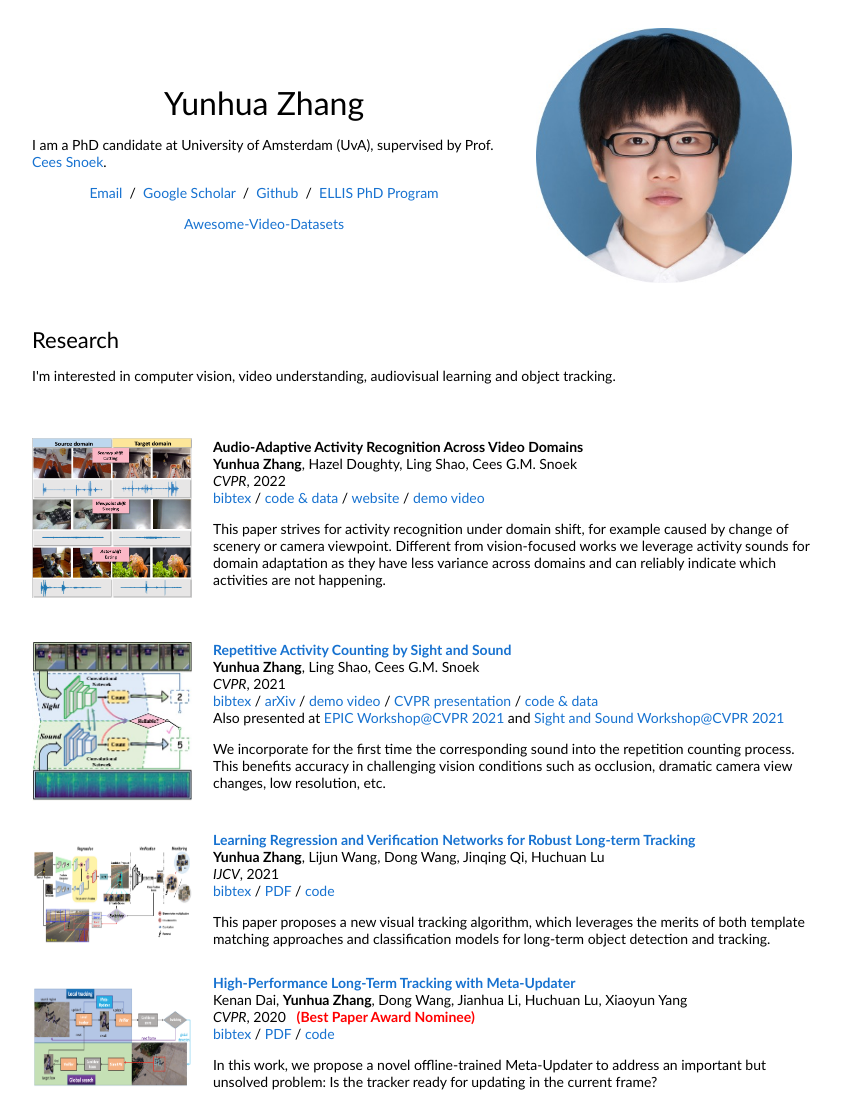
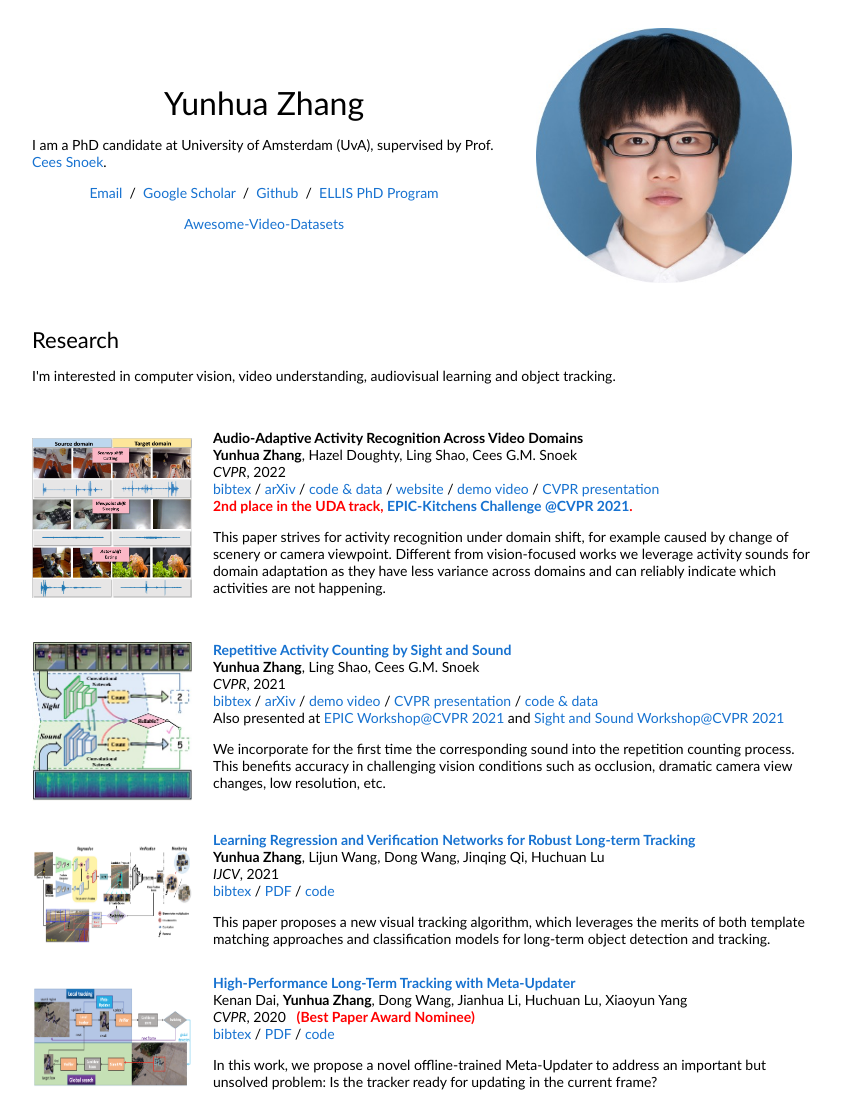
Before and after one commit to xiaobai1217/xiaobai1217.github.io, a plain HTML site: page index.html in a window 1280 px wide. Shown: the top 1100 px of the page, without its empty margins (228-1069 px from the left). Drawn offline with Linux system fonts and the light colour scheme.

Commit message:
cvpr2022

```diff
--- a/index.html
+++ b/index.html
@@ -62,8 +62,10 @@
               <br>
               <em>CVPR</em>, 2022
               <br>
-                <a href="data/cvpr2022.bib">bibtex</a> / <a href="https://github.com/xiaobai1217/DomainAdaptation">code &amp; data</a> / <a href="https://xiaobai1217.github.io/DomainAdaptation/">website</a> / <a href="https://youtu.be/Lh3gb6NMhB4">demo video</a>
+                <a href="data/cvpr2022.bib">bibtex</a> / <a href="https://arxiv.org/abs/2203.14240">arXiv</a> / <a href="https://github.com/xiaobai1217/DomainAdaptation">code &amp; data</a> / <a href="https://xiaobai1217.github.io/DomainAdaptation/">website</a> / <a href="https://youtu.be/Lh3gb6NMhB4">demo video</a> / <a href="https://drive.google.com/file/d/1xdWB6dJvZ5zUPtChCA5TcxaAWPCIm4Gw/view?usp=sharing">CVPR presentation</a>
                <br>
+              <font color="red"><strong>2nd place in the UDA track, <a href="https://www.youtube.com/watch?v=kLRn-Q48hr0&t=3131s">EPIC-Kitchens Challenge @CVPR 2021</a>. </strong></font>
+              <br>
               <p>This paper strives for activity recognition under domain shift, for example caused by change of scenery or camera viewpoint. Different from vision-focused works we leverage activity sounds for domain adaptation as they have less variance across domains and can reliably indicate which activities are not happening. </p>
             </td>
           </tr>
```
